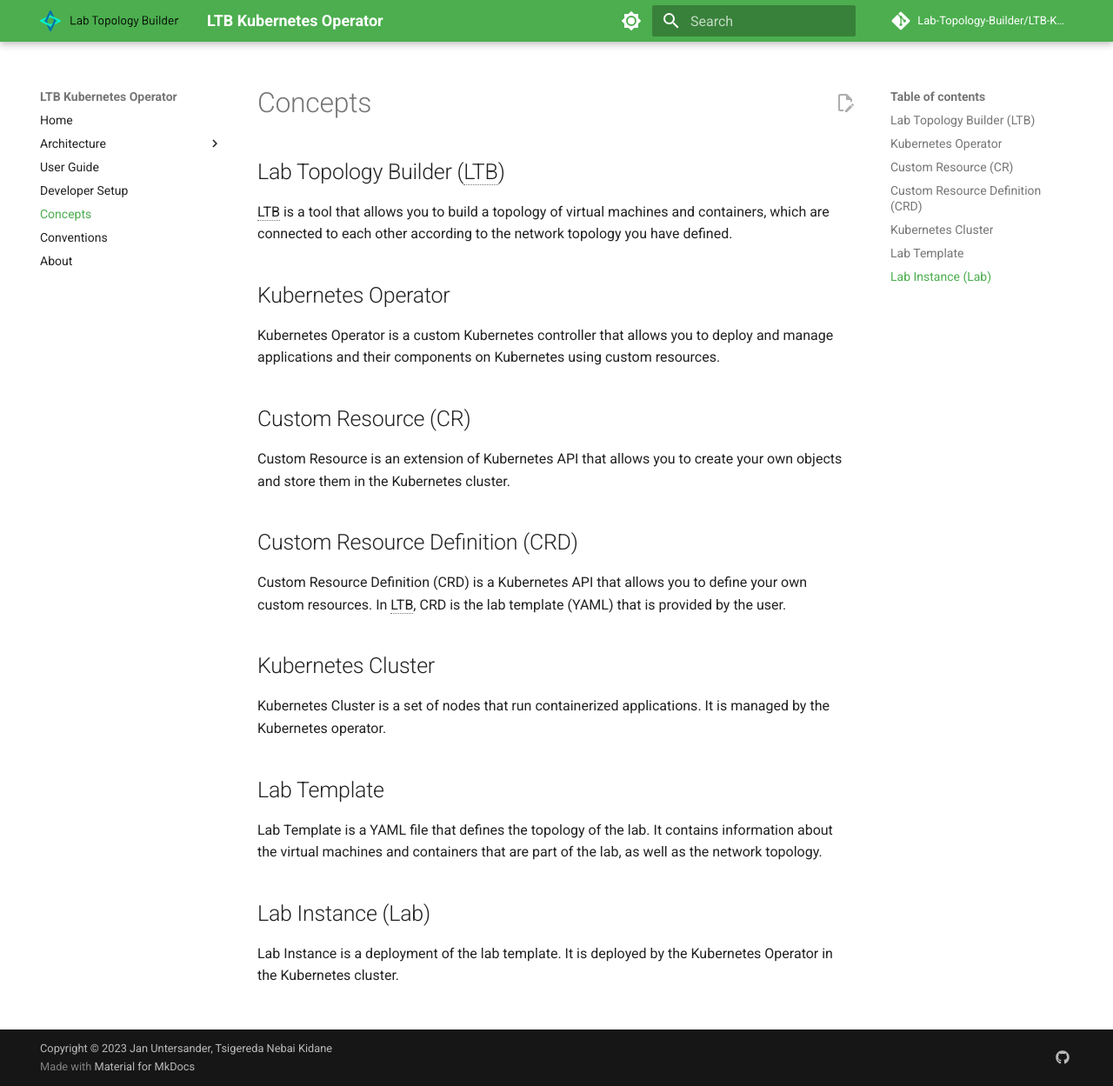
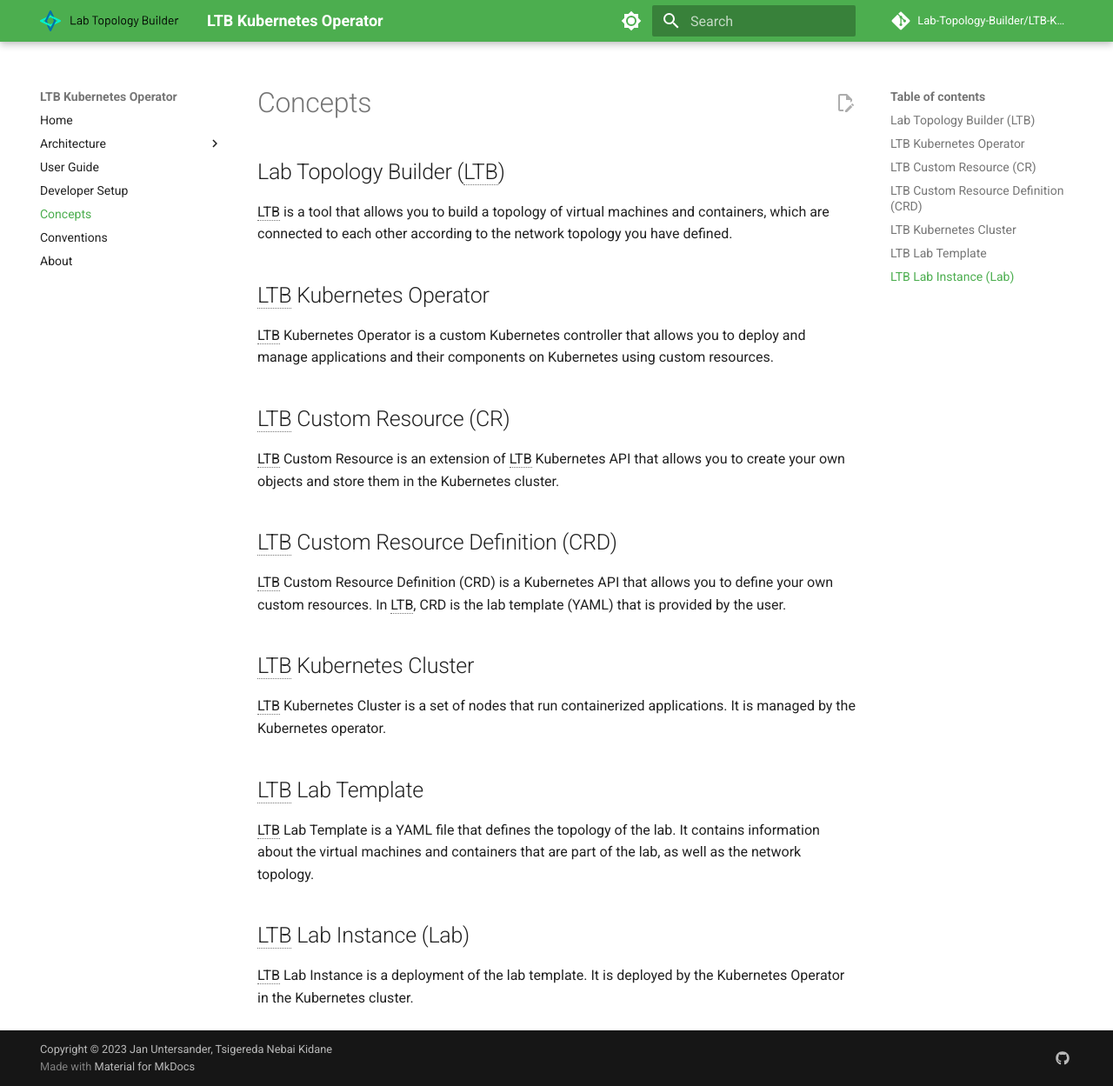
Before and after one commit to Lab-Topology-Builder/LTB-K8s-Backend, an MkDocs documentation site: the page built from docs/concepts.md, in a window 1280 px wide and 1249 px high. Shown: the whole window at 87% size. Built offline with MkDocs 1.6.1 and Material for MkDocs 9.7.7, drawn with Linux system fonts in a browser that asks for light colours; comment, search, counter and statistics services are not loaded.

Commit message:
Add LTB to the definitions.

```diff
--- a/docs/concepts.md
+++ b/docs/concepts.md
@@ -5,31 +5,31 @@
 LTB is a tool that allows you to build a topology of virtual machines and containers, which are connected to each other according to the network topology you have defined.
 <!-- TODO: add LTB image -->
 
-## Kubernetes Operator
+## LTB Kubernetes Operator
 
-Kubernetes Operator is a custom Kubernetes controller that allows you to deploy and manage applications and their components on Kubernetes using custom resources.
+LTB Kubernetes Operator is a custom Kubernetes controller that allows you to deploy and manage applications and their components on Kubernetes using custom resources.
 <!-- TODO: add image -->
 
-## Custom Resource (CR)
+## LTB Custom Resource (CR)
 
-Custom Resource is an extension of Kubernetes API that allows you to create your own objects and store them in the Kubernetes cluster.
+LTB Custom Resource is an extension of LTB Kubernetes API that allows you to create your own objects and store them in the Kubernetes cluster.
 
-## Custom Resource Definition (CRD)
+## LTB Custom Resource Definition (CRD)
 
-Custom Resource Definition (CRD) is a Kubernetes API that allows you to define your own custom resources. In LTB, CRD is the lab template (YAML) that is provided by the user.
+LTB Custom Resource Definition (CRD) is a Kubernetes API that allows you to define your own custom resources. In LTB, CRD is the lab template (YAML) that is provided by the user.
 <!-- TODO: add code example -->
 
-## Kubernetes Cluster
+## LTB Kubernetes Cluster
 
-Kubernetes Cluster is a set of nodes that run containerized applications. It is managed by the Kubernetes operator.
+LTB Kubernetes Cluster is a set of nodes that run containerized applications. It is managed by the Kubernetes operator.
 <!-- TODO: add image -->
 
-## Lab Template
+## LTB Lab Template
 
-Lab Template is a YAML file that defines the topology of the lab. It contains information about the virtual machines and containers that are part of the lab, as well as the network topology.
+LTB Lab Template is a YAML file that defines the topology of the lab. It contains information about the virtual machines and containers that are part of the lab, as well as the network topology.
 <!-- TODO: add code example -->
 
-## Lab Instance (Lab)
+## LTB Lab Instance (Lab)
 
-Lab Instance is a deployment of the lab template. It is deployed by the Kubernetes Operator in the Kubernetes cluster.
+LTB Lab Instance is a deployment of the lab template. It is deployed by the Kubernetes Operator in the Kubernetes cluster.
 <!-- TODO: add image -->
```
